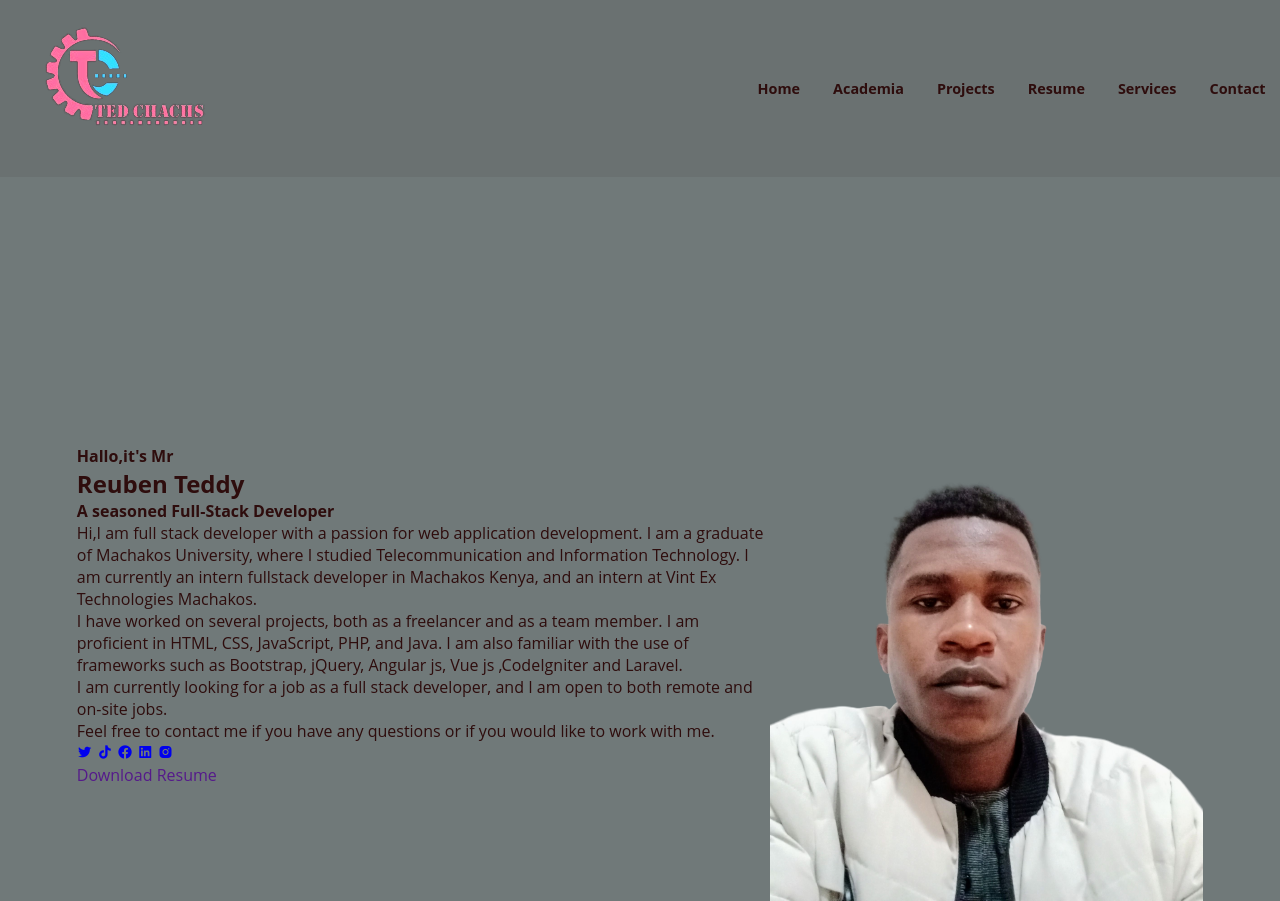
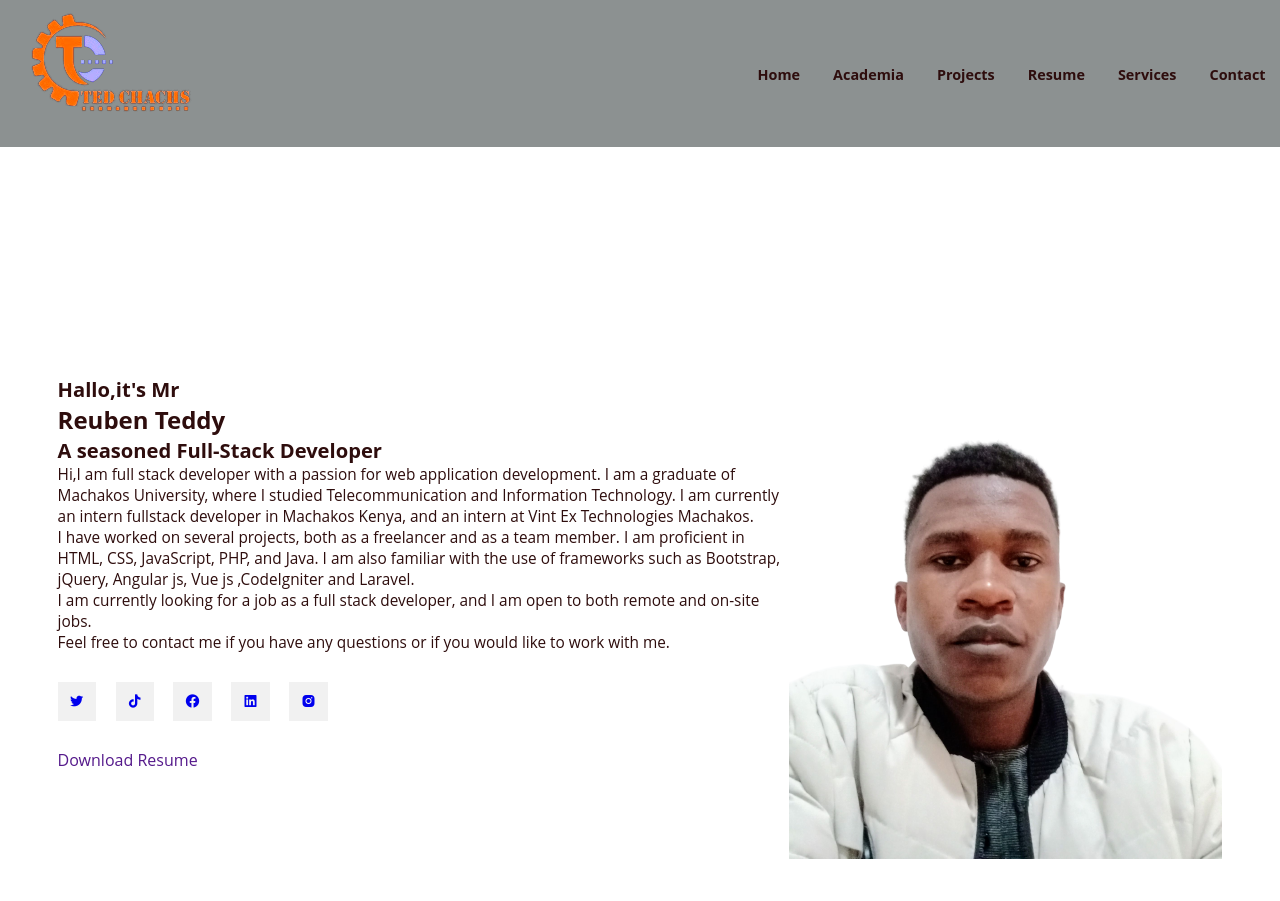
Before and after one commit to Ted-Chachs/Ted-Portfolio, a plain HTML site: page src/Home.html in a window 1280 px wide. Shown: the top 901 px of the page. Drawn offline with nearby package versions, Linux system fonts and the light colour scheme; a web font is replaced by a local one.

Commit message:
Icons styling

```diff
--- a/src/Home.html
+++ b/src/Home.html
@@ -43,12 +43,12 @@
         </header>
         <!-- home-section design -->
 
-        <section class="home" id="home">
+        <section class="home home-expand-sm" id="home">
 
             <div class="home-content">
 
                 <h4>Hallo,it's Mr </h4>
-                <h2>Reuben Teddy</h2>
+                <h5>Reuben Teddy</h5>
                 <h4>A seasoned <span>Full-Stack Developer</span></h4>
                 <p>Hi,I am full stack developer with a passion for web application development. I am a graduate of Machakos University, where I studied Telecommunication and Information Technology. I am currently an intern fullstack developer in Machakos Kenya, and an intern at Vint Ex Technologies Machakos.</p>
                 <p> I have worked on several projects, both as a freelancer and as a team member. I am proficient in HTML, CSS, JavaScript, PHP, and Java. I am also familiar with the use of frameworks such as Bootstrap, jQuery, Angular js, Vue js ,CodeIgniter and Laravel.</p>
--- a/src/styles/chach.css
+++ b/src/styles/chach.css
@@ -1,13 +1,11 @@
-@font-face
-{
+@font-face {
     font-family: 'Open Sans';
     font-style: normal;
     font-weight: 400;
     src: local('Open Sans Regular'), local('OpenSans-Regular'), url('/fonts/OpenSans-Regular.ttf') format('truetype');
 }
 
-*
-{
+*{
     margin: 0;
     padding: 0;
     box-sizing: border-box;
@@ -16,14 +14,12 @@
     outline: none;
     font-family: 'Open Sans', sans-serif;
     scroll-behavior: smooth;
-
 }
 
-:root
-{
-    --primary-color: #ff0000;
+:root{
+    --primary-color: #d8c201;
     --secondary-color: #6c757d;
-    --background-dark-color:  #616b6baf;
+    --background-dark-color:  #f5f5f500;
     --background-dark-grey: #1d1d1f;
     --border-color: #2e344e;
     --background-light-color: #F1F1F1;
@@ -34,18 +30,15 @@
     --font-dark-color-2: #5f0000;
     --text-color : #2e0d0d;
     --scrollbar-bg-color: #383838;
-
 }
 
-html
-{
+html{
     font-size: 60%;
     overflow-x: hidden;
 
 }
 
-body
-{
+body{
     background: var(--background-dark-color);
     font-family: 'Open Sans', sans-serif;
     font-size: 16px;
@@ -56,36 +49,31 @@ body
 
 section{
     min-height: 100vh;
-    padding: 10rem 6% 2rem;
-
+    padding: 7rem 4.5% 1.5rem;
 }
 
-.header
-{
+.header{
     position: static;
     z-index: 1000;
     top: 0;
     left: 0;
     width: 100%;
-    padding: 1.5rem;
+    padding-right: 1.5rem;
     display: flex;
     background: var(--background-light-color-2);
     justify-content: space-between;
     align-items: center;
-
 }
 
-.logo
-{
-    font-size: 1.5rem;
+.logo{
+    font-size: 1.2rem;
     font-weight: bold;
     color: var(--font-light-color);
     cursor: default;
     margin-left: 0%;
 }
 
-.logo img
-{
+.logo img{
     filter: brightness(50%) invert(50); /* Apply the inversion */
     filter: hue-rotate(45deg) invert(150%) saturate(100%);
 }
@@ -95,8 +83,7 @@ section{
     filter: hue-rotate(90deg) invert(100%) saturate(200%);
 }
 
-.navbar a
-{
+.navbar a {
     font-size: 1.5rem;
     font-weight: bold;
     margin-left: 3rem;
@@ -105,21 +92,17 @@ section{
 }
 
 .navbar a:hover,
-.navbar a:active
-{
+.navbar a:active{
     color: var(--primary-color);
 }
 
-#m-icons
-{
+#m-icons{
     font-size: 3rem;
     color: var(--font-dark-color-2);
     display: none;
-
 }
 
-#m-icons:hover
-{
+#m-icons:hover{
     color: var(--primary-color);
 }
 
@@ -129,3 +112,33 @@ section{
     justify-content: space-between;
     background: var(--background-dark-color);
 }
+
+.home-content h4{
+    font-size: 2.1rem;
+    font-weight: calc(50% + 1rem);
+}
+.home-content h5{
+    font-size: 2.5rem;
+    font-weight: calc(50% + 1rem);
+}
+ .home-content p{
+    font-size: 1.6rem;
+}
+
+.social-media a{
+    display: inline-flex ;
+    align-items: center;
+    justify-content: center;
+    width: 4rem;
+    height: 4rem;
+    background: transparent;
+    border: 2rem solid var(--background-light-color);
+    margin: 3rem 1.6rem 3rem 0;
+    transition: 5s ease-in-out;
+}
+
+.social-media a:hover{
+    background:  2rem solid var(--background-light-color);
+    color: var(--primary-color);
+    box-shadow: 0 0 1rem var(--primary-color);
+}
```
